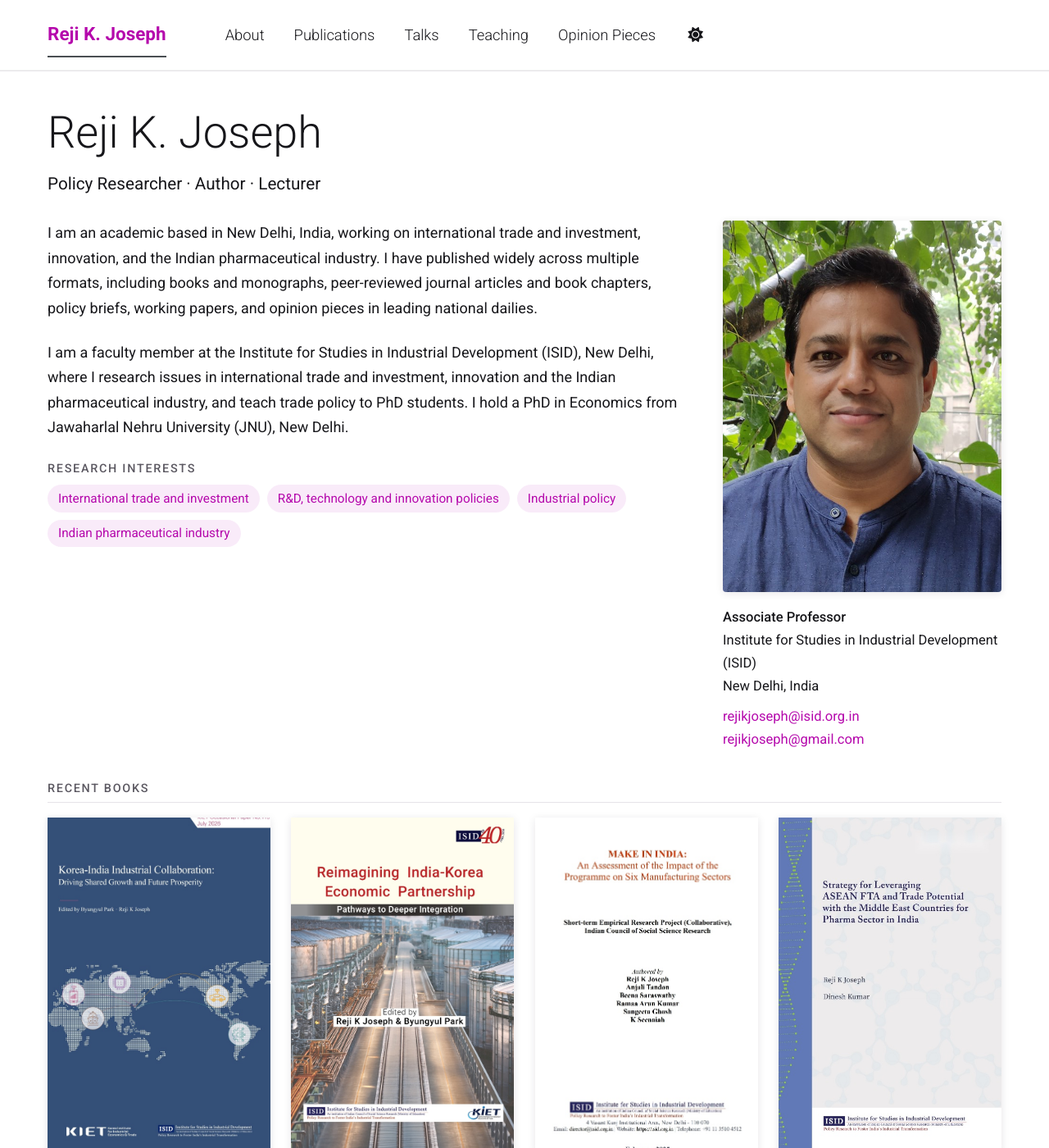
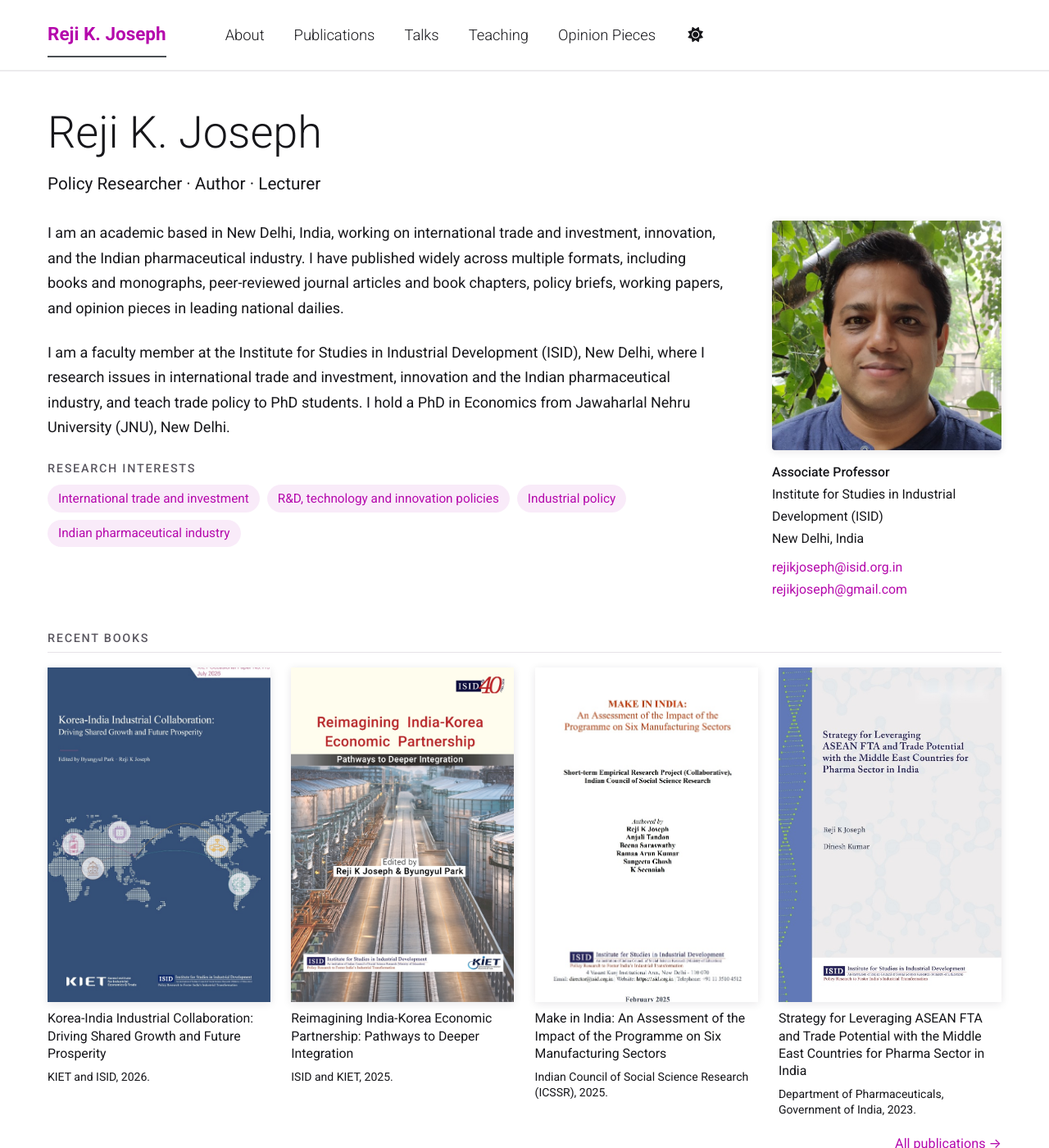
Before and after one commit to rejikjoseph/rejikjoseph.github.io, a Jekyll site: the page built from _pages/about.md, in a window 1280 px wide and 1400 px high. Shown: the whole window at 82% size. Built offline with Jekyll 4.4.1, drawn with Linux system fonts in a browser that asks for light colours; a style sheet for code colours, icons or effects is not loaded.

Commit message:
Square photo

```diff
--- a/assets/css/main.scss
+++ b/assets/css/main.scss
@@ -111,12 +111,12 @@ a:hover { text-decoration: underline; }
 .hero-photo img { width: 200px; max-width: 100%; aspect-ratio: 1; object-fit: cover; border-radius: 6px; box-shadow: var(--rj-shadow); }
 
 /* About: bio left, large portrait right with details underneath (al-folio style) */
-.about-grid { display: grid; grid-template-columns: minmax(0, 1fr) 340px; gap: 3em; align-items: start; margin-top: 1.5em; }
+.about-grid { display: grid; grid-template-columns: minmax(0, 1fr) 280px; gap: 3em; align-items: start; margin-top: 1.5em; }
 .about-text { grid-column: 1; grid-row: 1; min-width: 0; }
 .about-text p:first-child { margin-top: 0; }
 .about-card { grid-column: 2; grid-row: 1; }
-.about-photo { display: block; width: 100%; max-width: 100%; aspect-ratio: 3 / 4; object-fit: cover; border-radius: 4px; box-shadow: var(--rj-shadow); background: var(--rj-rule); }
-.about-details { margin-top: 1em; font-size: 0.92rem; line-height: 1.55; }
+.about-photo { display: block; width: 100%; max-width: 100%; aspect-ratio: 1 / 1; object-fit: cover; object-position: 50% 15%; border-radius: 4px; box-shadow: var(--rj-shadow); background: var(--rj-rule); }
+.about-details { margin-top: 0.9em; font-size: 0.88rem; line-height: 1.5; }
 .about-details p { margin: 0; }
 .about-designation { font-weight: 500; }
 .about-email { margin-top: 0.5em !important; word-break: break-all; }
```
